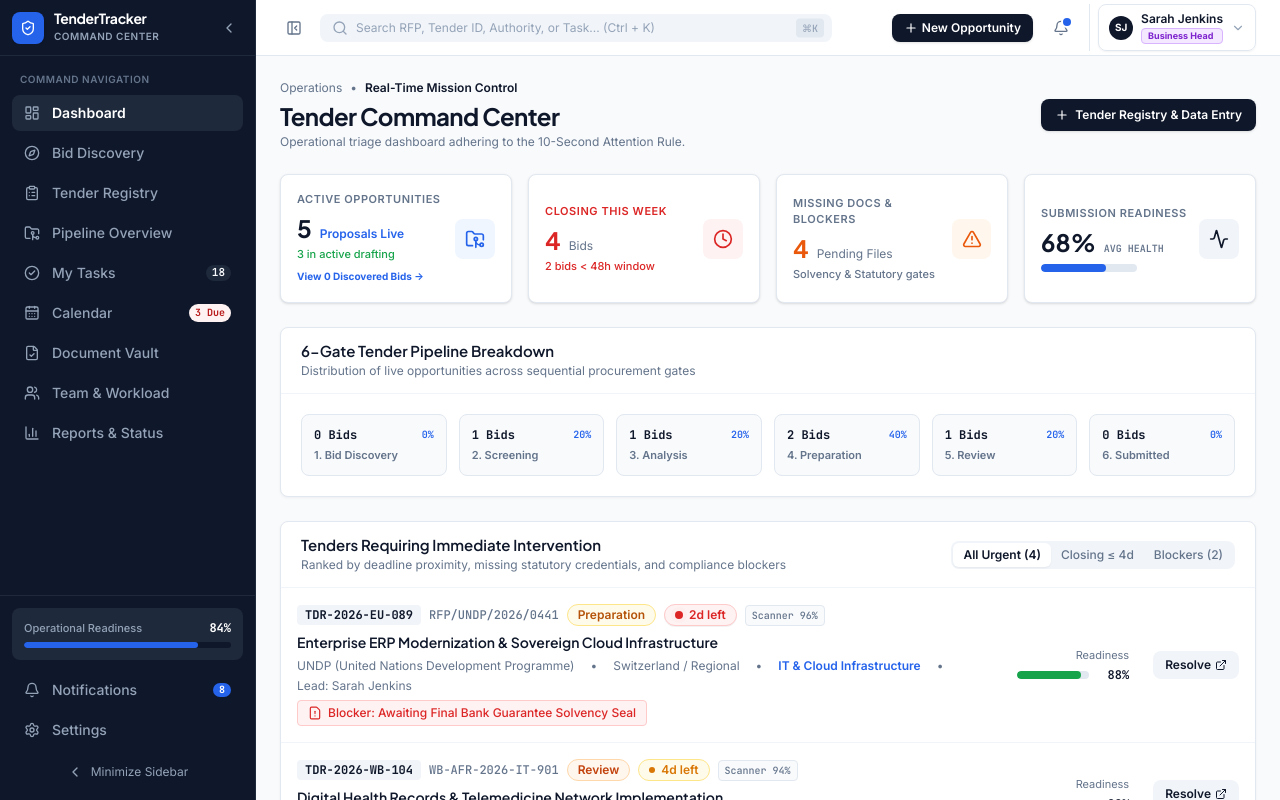
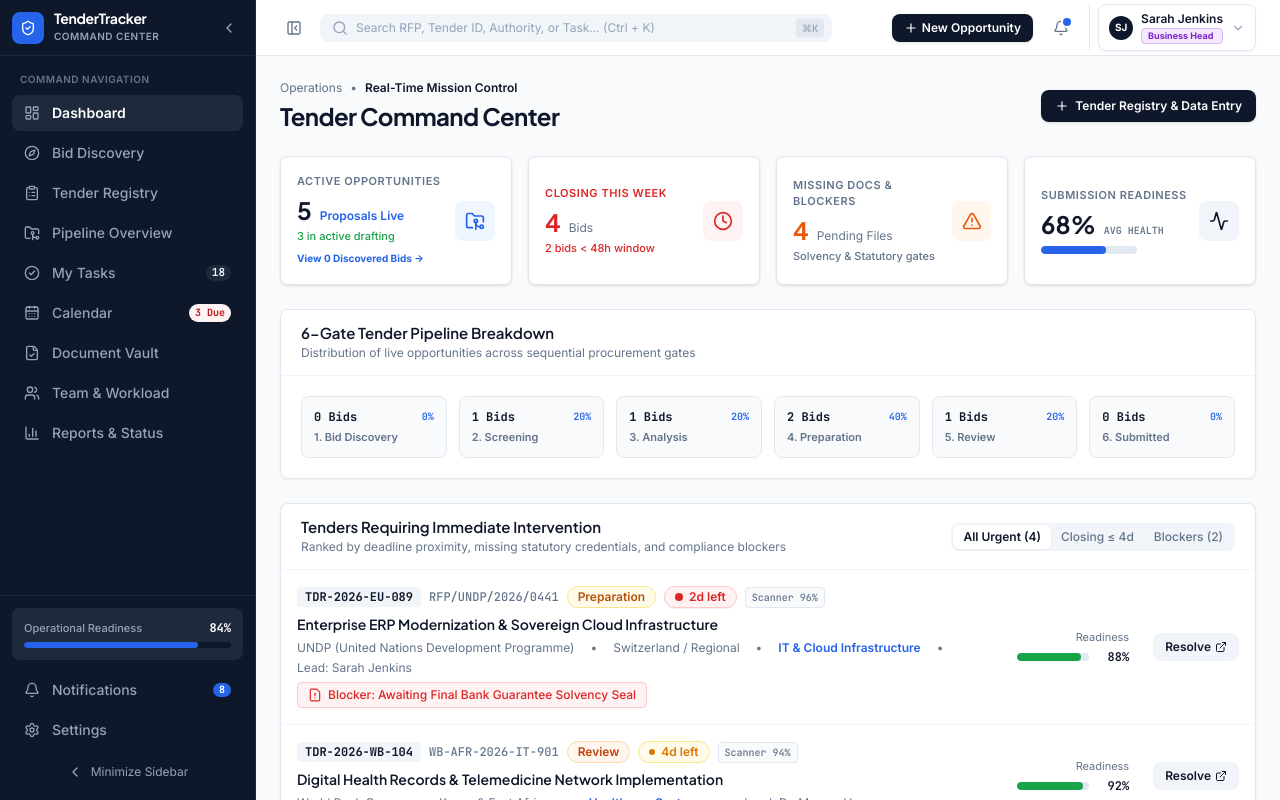
Before and after one commit to akib25889/Tender-tracker-v2, a React (Vite) app in the folder frontend/: page /dashboard in a window 1280 px wide. Shown: the top 800 px of the page. Built offline with nearby package versions, Linux system fonts and the light colour scheme.

Commit message:
style: remove 10-Second Attention Rule subtitle from dashboard header

```diff
--- a/frontend/src/pages/DashboardPage.tsx
+++ b/frontend/src/pages/DashboardPage.tsx
@@ -65,9 +65,6 @@ export const DashboardPage: React.FC = () => {
           <h1 className="font-display text-2xl font-bold text-[#0F172A] tracking-tight">
             Tender Command Center
           </h1>
-          <p className="text-xs text-[#64748B] mt-0.5">
-            Operational triage dashboard adhering to the 10-Second Attention Rule.
-          </p>
         </div>
 
         <div className="flex items-center gap-2">
```
Also changed, not shown: 1 other file (tests, documents, lock files or other folders).
